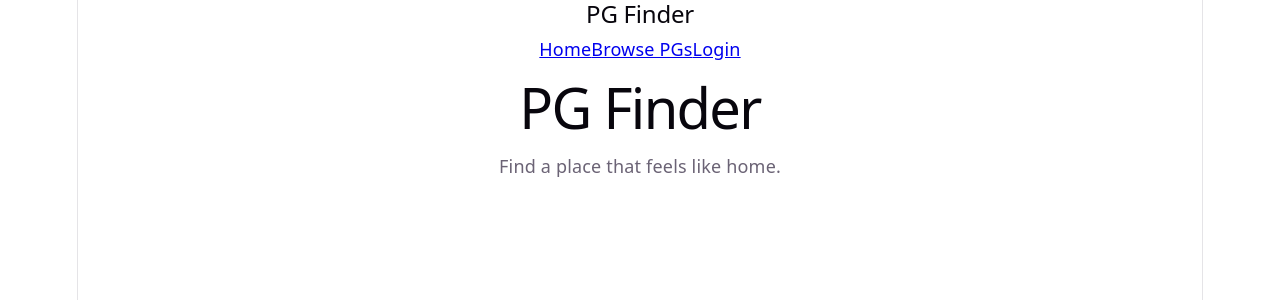
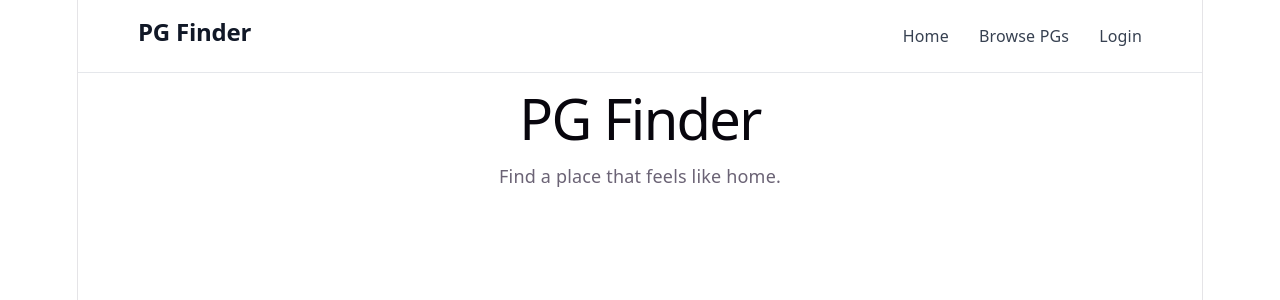
Before and after one commit to Adnanbarot/pg-finder, a React app in the folder frontend/: page / in a window 1280 px wide. Shown: the top 300 px of the page. Built offline with nearby package versions, Linux system fonts and the light colour scheme; the HTML template or start-up script is replaced by a standard one.

Commit message:
Style navigation bar

```diff
--- /dev/null
+++ b/frontend/src/components/Navbar.css
@@ -0,0 +1,30 @@
+.navbar {
+  display: flex;
+  justify-content: space-between;
+  align-items: center;
+  padding: 18px 60px;
+  background-color: white;
+  border-bottom: 1px solid #e5e7eb;
+}
+
+.navbar-logo {
+  font-size: 24px;
+  font-weight: 700;
+  color: #111827;
+}
+
+.navbar-links {
+  display: flex;
+  gap: 30px;
+}
+
+.navbar-links a {
+  text-decoration: none;
+  color: #374151;
+  font-size: 16px;
+  font-weight: 500;
+}
+
+.navbar-links a:hover {
+  color: #2563eb;
+}
--- a/frontend/src/components/Navbar.jsx
+++ b/frontend/src/components/Navbar.jsx
@@ -1,9 +1,11 @@
+import "./Navbar.css";
+
 function Navbar() {
   return (
-    <nav>
-      <h2>PG Finder</h2>
+    <nav className="navbar">
+      <h2 className="navbar-logo">PG Finder</h2>
 
-      <div>
+      <div className="navbar-links">
         <a href="#">Home</a>
         <a href="#">Browse PGs</a>
         <a href="#">Login</a>
```
